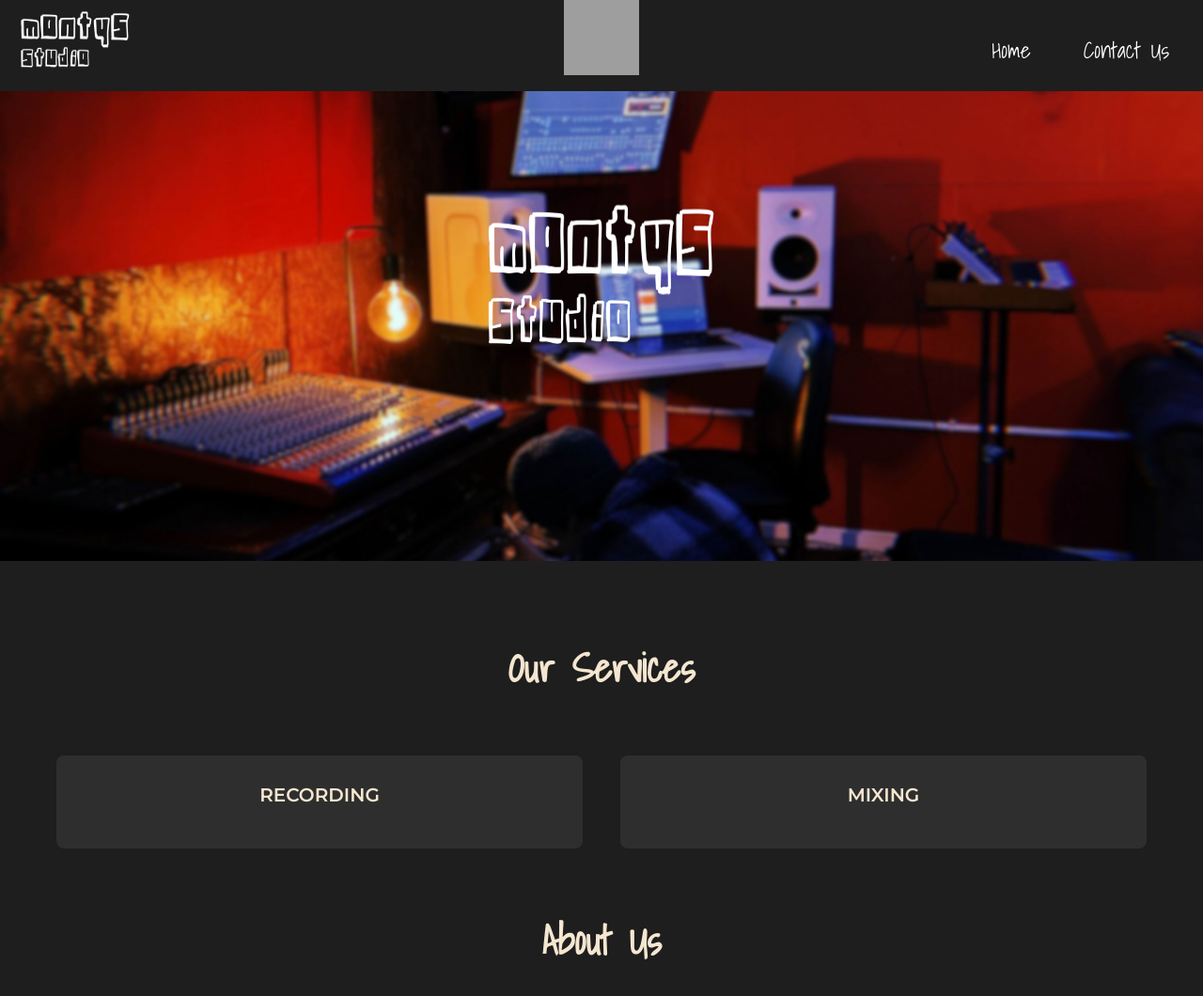
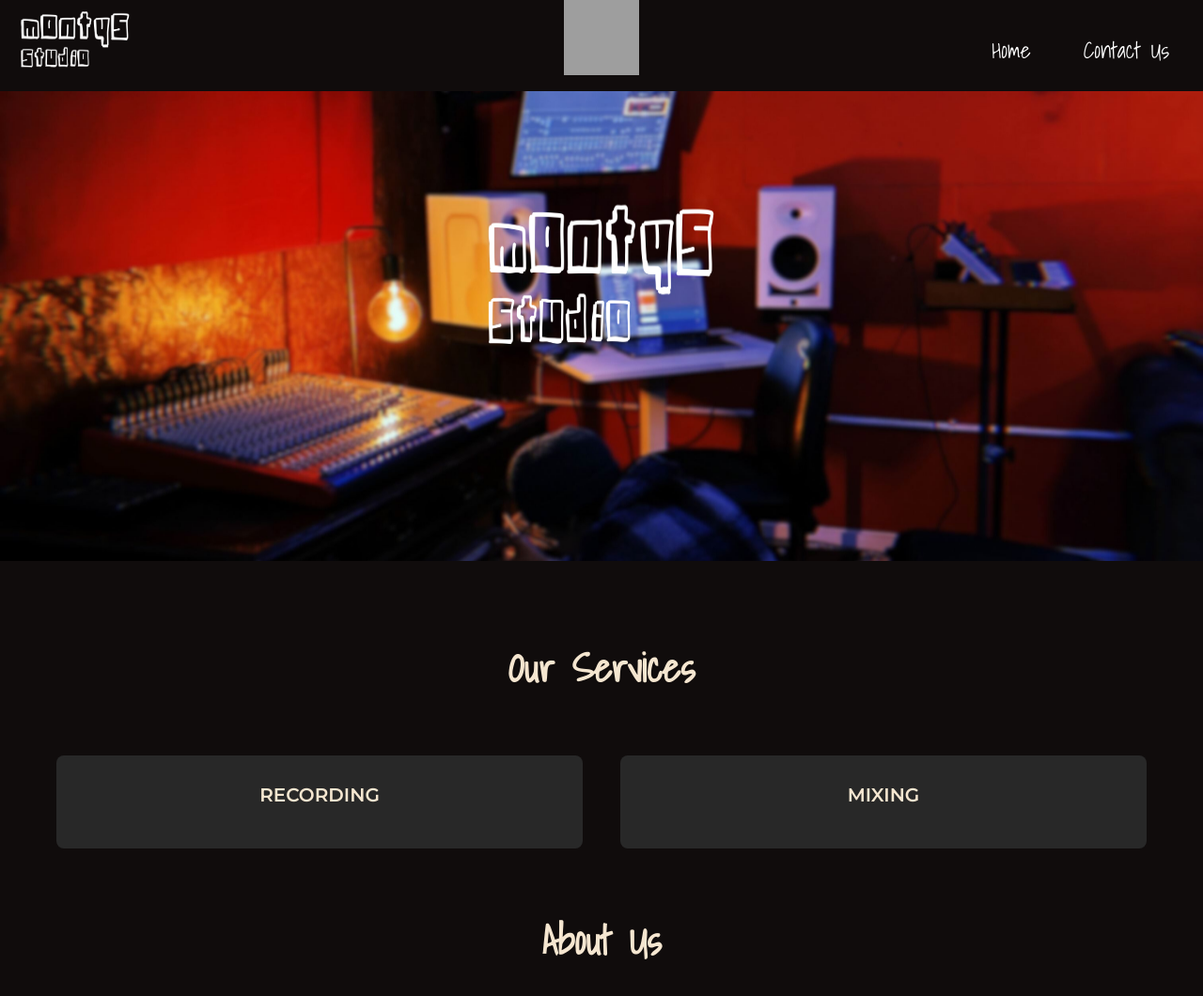
Before and after one commit to montys-studio/montys-studio.github.io, a plain HTML site: page index.html in a window 1280 px wide. Shown: the whole page at 94% size. Drawn offline with Linux system fonts and the light colour scheme; grey boxes are pictures that could not be loaded; a web font is replaced by a local one.

Commit message:
stupid colour change

```diff
--- a/home.css
+++ b/home.css
@@ -52,7 +52,7 @@ body h1 {
 
 .container {
     /* using flexbox for the header - container is used to keep items in the header.*/
-    background-color: #1E1E1E;;
+    background-color: #100c0c;
     justify-content: space-between;
     display: flex;
     position: sticky;
@@ -147,7 +147,7 @@ body h1 {
 
 
 .services-section {
-    background-color: #1E1E1E;
+    background-color: #100c0c;
     color: #F5E6D0;
     padding: 80px 0;
 }
@@ -173,7 +173,7 @@ body h1 {
 }
 
 .service-card {
-    background-color: #2E2E2E;
+    background-color: #282828;
     border-radius: 8px;
     padding: 30px;
     text-align: center;
```
